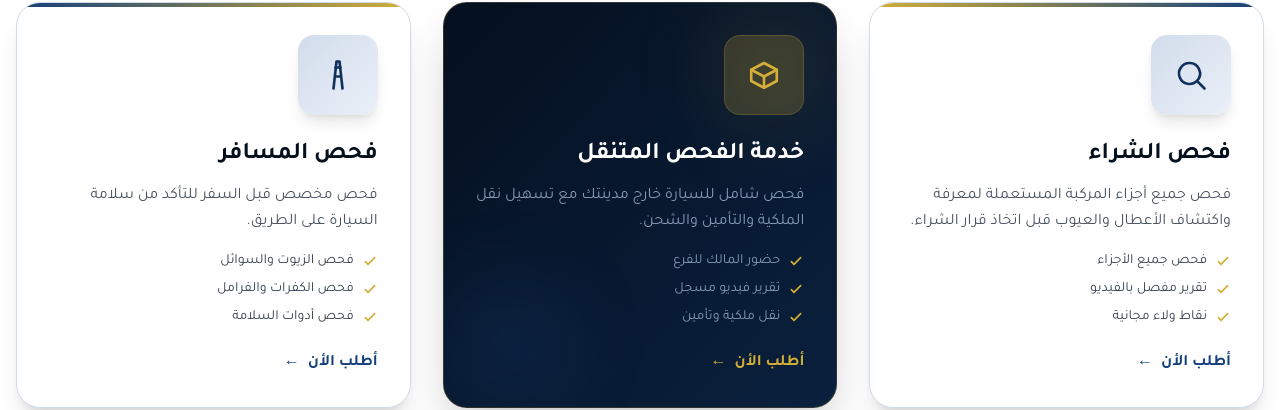
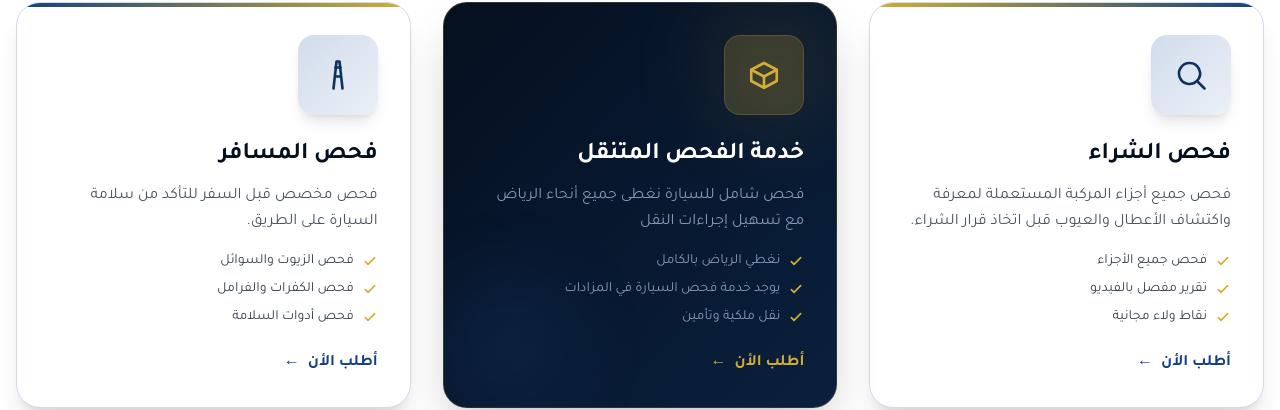
Before and after one commit to osamaday27/theqa, a Nuxt app: page / in a window 1280 px wide. Shown: the part 1106-1516 px from the top of the page. Built offline with nearby package versions, Linux system fonts and the light colour scheme.

Commit message:
Travelerservice v2 and update services

```diff
--- a/pages/index.vue
+++ b/pages/index.vue
@@ -231,8 +231,7 @@
               </div>
               <h3 class="text-2xl font-bold text-white mb-3">خدمة الفحص المتنقل</h3>
               <p class="text-primary-200/80 leading-relaxed mb-4">
-                فحص شامل للسيارة خارج مدينتك مع تسهيل نقل الملكية والتأمين
-                والشحن.
+             فحص شامل للسيارة نغطى جميع أنحاء الرياض مع تسهيل إجراءات النقل
               </p>
               <ul class="space-y-2 mb-6">
                 <li
@@ -241,7 +240,7 @@
                     viewBox="0 0 24 24">
                     <path stroke-linecap="round" stroke-linejoin="round" stroke-width="2.5" d="M5 13l4 4L19 7" />
                   </svg>
-                  حضور المالك للفرع
+                  نغطي الرياض بالكامل
                 </li>
                 <li
                   class="flex items-center gap-2 text-sm text-primary-200/80 group-hover:text-white transition-colors">
@@ -249,7 +248,7 @@
                     viewBox="0 0 24 24">
                     <path stroke-linecap="round" stroke-linejoin="round" stroke-width="2.5" d="M5 13l4 4L19 7" />
                   </svg>
-                  تقرير فيديو مسجل
+                 يوجد خدمة فحص السيارة في المزادات
                 </li>
                 <li
                   class="flex items-center gap-2 text-sm text-primary-200/80 group-hover:text-white transition-colors">
--- a/pages/services/traveler.vue
+++ b/pages/services/traveler.vue
@@ -194,7 +194,7 @@ const pricingPlans: PricingPlan[] = [
   },
   {
     name: 'فحص شامل + طوارئ',
-    price: 7500,
+    price: 750,
     items: [
       { label: 'فحص الزيوت والسوائل', included: true },
       { label: 'فحص الكفرات والفرامل', included: true },
```
